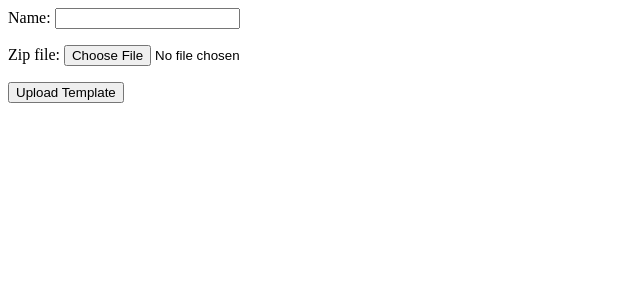
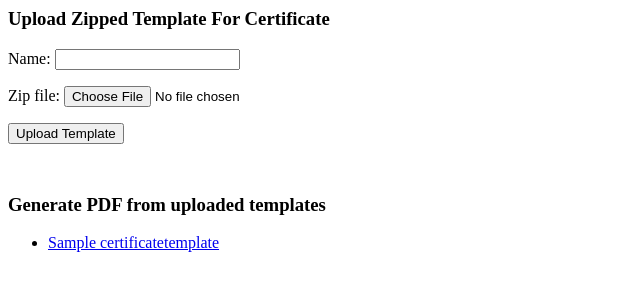
Before and after one commit to shantanutomarr/certificate_generator, a Django app: template templates/upload_template.html in a window 1280 px wide. Shown: the top 300 px of the page, without its empty margins (0-640 px from the left). Run offline with Django 3.2, Linux system fonts and the light colour scheme; the template is opened without the code that fills it: values that come from a table or form of the project are taken from there, others are empty; tables that the repository leaves empty hold one stand-in row (values such as "Sample post"); parts of the project's set-up code (start-up, migrations or seed data) failed here and were passed over.

Commit message:
Refactor code

```diff
--- a/certificate_project/urls.py
+++ b/certificate_project/urls.py
@@ -18,5 +18,5 @@ from django.contrib import admin
 
 urlpatterns = [
     url(r'^admin/', admin.site.urls),
-    url(r'^certificates/', include('certificates.urls')),
+    url(r'', include('certificates.urls')),
 ]
--- a/certificates/forms.py
+++ b/certificates/forms.py
@@ -17,6 +17,7 @@ class CertificateContextForm(forms.Form):
             "Recognizing your dedication, hard work, and commitment to mastering web development fundamentals. "
             "We commend you for your outstanding performance in completing the course"
         ),
+        widget=forms.widgets.Textarea,
     )
     course_title = forms.CharField(max_length=50, initial="Fundamentals Of Web Development")
 
--- a/certificates/urls.py
+++ b/certificates/urls.py
@@ -5,4 +5,5 @@ urlpatterns = [
     url(r'^upload_template/$', UploadCertificateTemplateView.as_view(), name='upload_template'),
     url(r'(?P<template_id>\d+)/render/$', RenderCertificateView.as_view(), name='render'),
     url(r'(?P<template_id>\d+)/generate/$', GenerateCertificatePDFView.as_view(), name='generate'),
+    url(r'', UploadCertificateTemplateView.as_view(), name='upload_template'),
 ]
--- a/templates/upload_template.html
+++ b/templates/upload_template.html
@@ -1,5 +1,26 @@
-<form method="post" enctype="multipart/form-data">
-  {% csrf_token %}
-  {{ form.as_p }}
-  <button type="submit">Upload Template</button>
-</form>
+<div>
+  <h3>Upload Zipped Template For Certificate</h3>
+
+  <form method="post" enctype="multipart/form-data">
+    {% csrf_token %}
+    {{ form.as_p }}
+    <button type="submit">Upload Template</button>
+  </form>
+</div>
+
+{% if uploaded_templates %}
+  <div style="margin-top: 50px">
+    <h3>Generate PDF from uploaded templates</h3>
+
+    <ul>
+      {% for template in uploaded_templates %}
+        {% if template.parsed_html %}
+          <li>
+            <a href="{% url 'generate' template_id=template.id %}" target="_blank">{{ template.name }}</a>
+          </li>
+        {% endif %}
+      {% endfor %}
+    </ul>
+
+  </div>
+{% endif %}
```
Also changed, not shown: certificates/views.py (+6 -1 lines), templates/certificate_context_form.html (+8 -6 lines).
